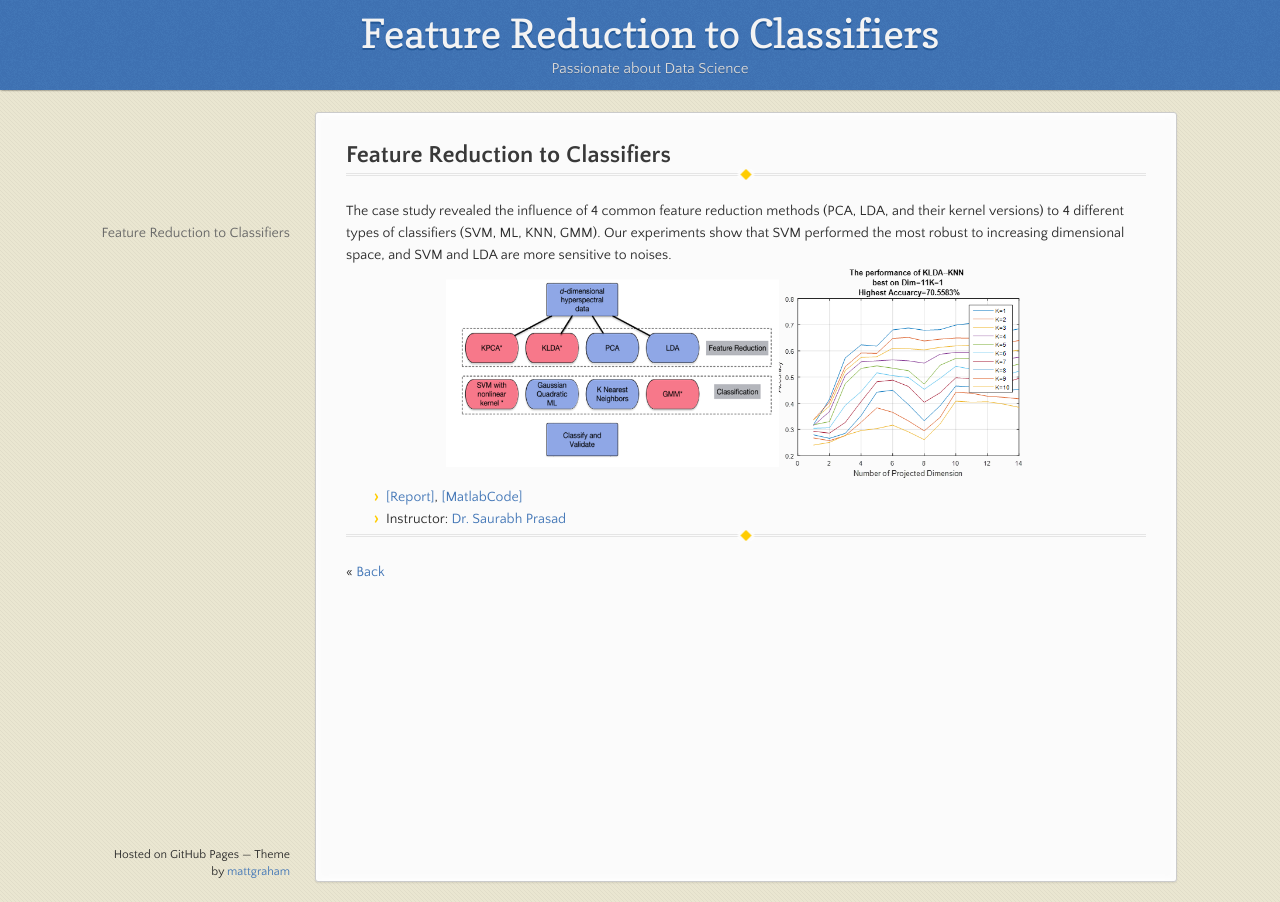
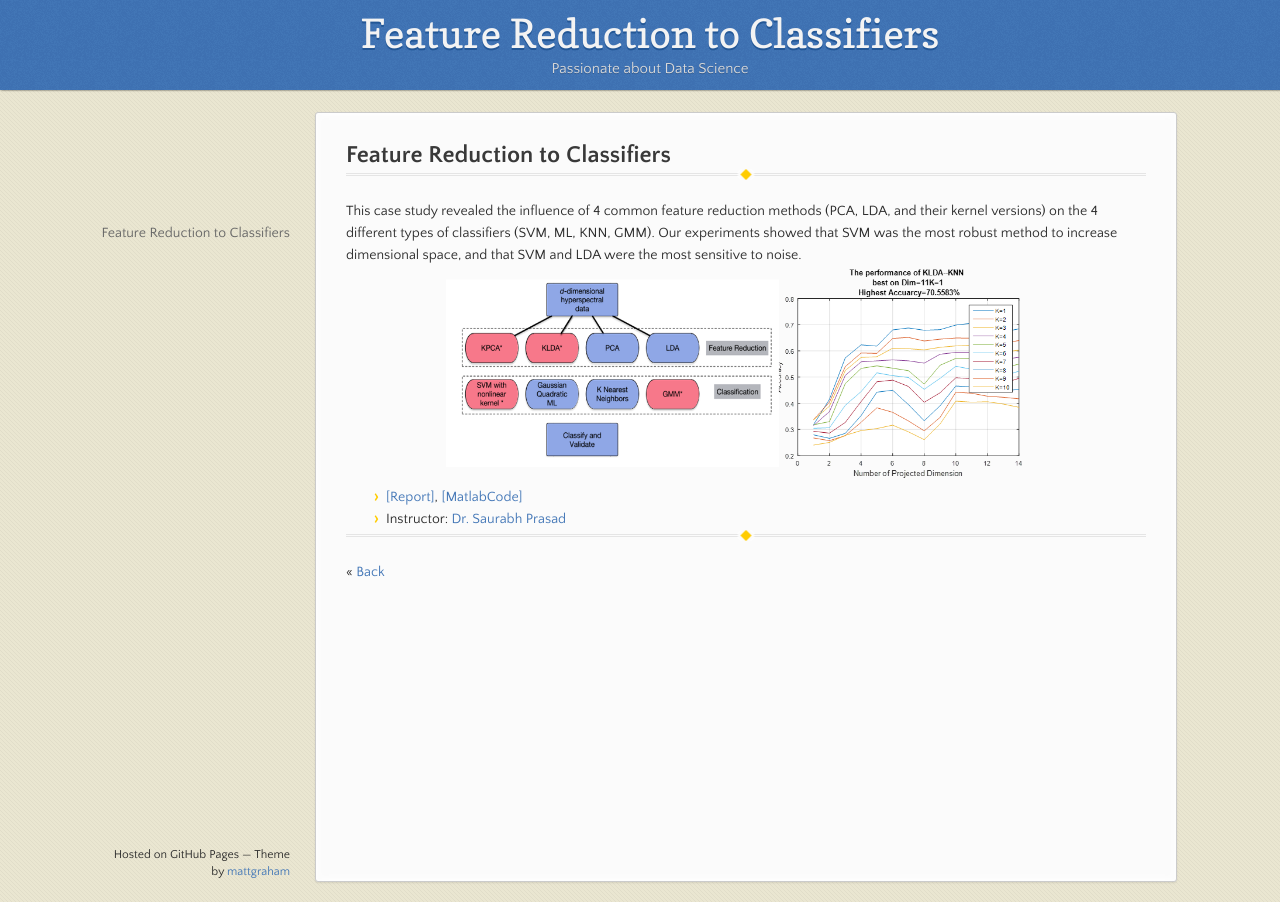
Before and after one commit to Xiaoyang-Rebecca/xiaoyang-rebecca.github.io, a Jekyll site: the page built from subpage/fselect.md, in a window 1280 px wide. Built offline with Jekyll 4.4.1, drawn with Linux system fonts in a browser that asks for light colours; our own code applies the rules of GitHub Pages for plain Markdown files.

Commit message:
Update fselect.md

```diff
--- a/subpage/fselect.md
+++ b/subpage/fselect.md
@@ -1,7 +1,7 @@
 ## Feature Reduction to Classifiers
 --------------
 
-The case study revealed the influence of 4 common feature reduction methods (PCA, LDA, and their kernel versions) to 4 different types of classifiers (SVM, ML, KNN, GMM). Our experiments show that SVM performed the most robust to increasing dimensional space, and SVM and LDA are more sensitive to noises.
+This case study revealed the influence of 4 common feature reduction methods (PCA, LDA, and their kernel versions) on the 4 different types of classifiers (SVM, ML, KNN, GMM). Our experiments showed that SVM was the most robust method to increase dimensional space, and that SVM and LDA were the most sensitive to noise.
 
 <p align="center"><img src="../figures/fselection.png"  width="600" class="inline"/></p>
 
```
